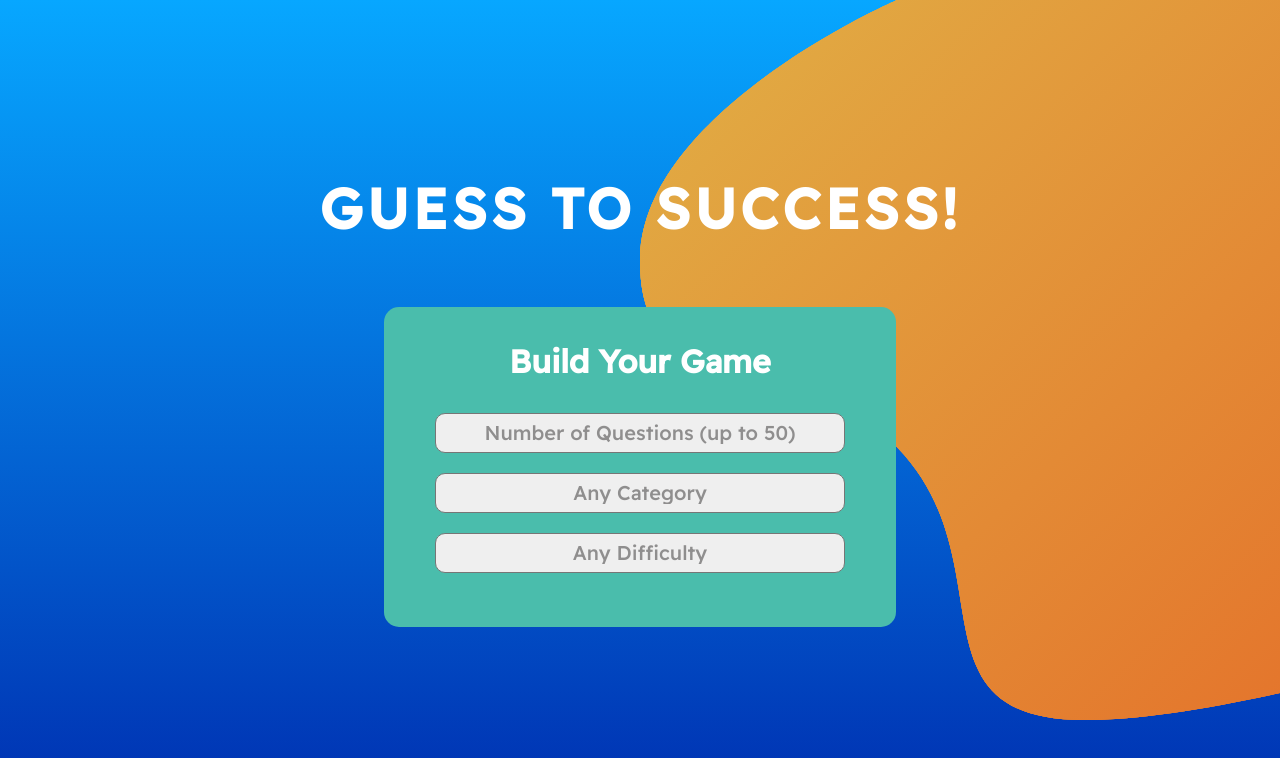
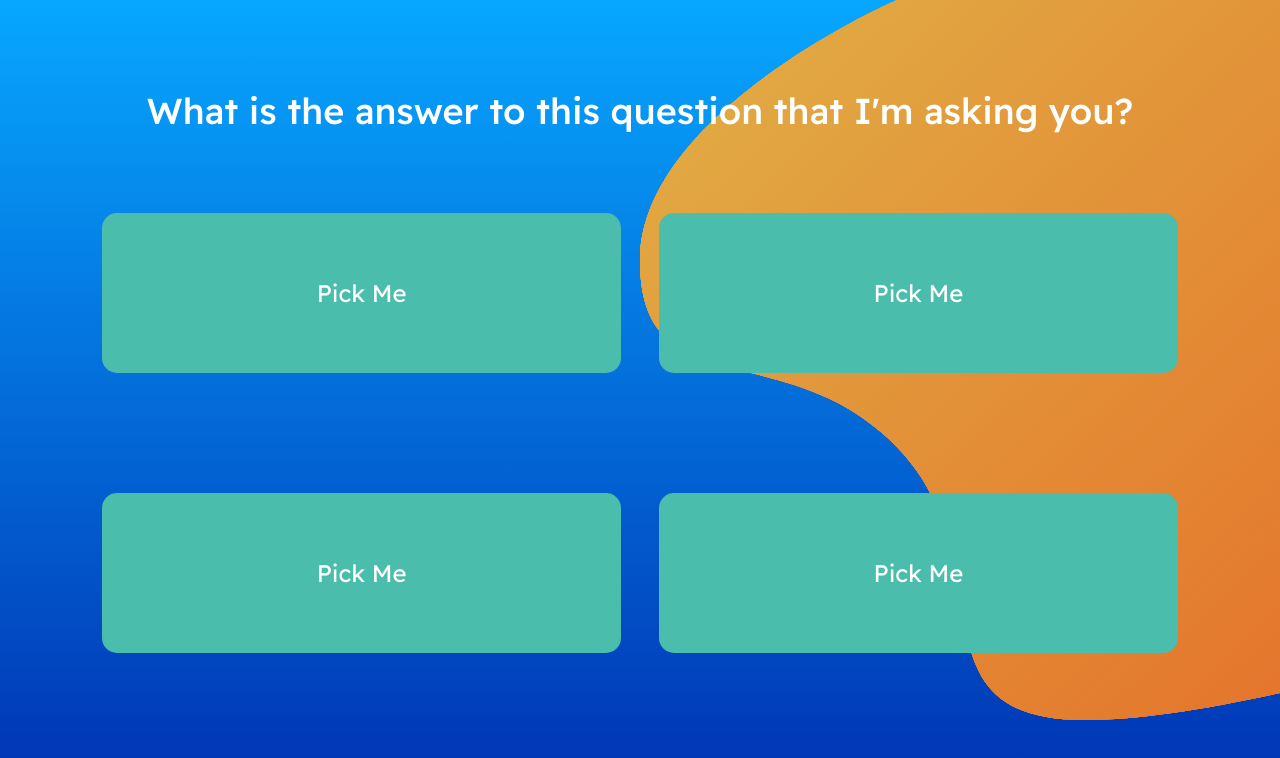
Before and after one commit to naser23/Quiz-App, a plain HTML site: page index.html in a window 1280 px wide. Drawn offline with Linux system fonts and the light colour scheme; no server answers.

Commit message:
building the components that will be used for the question and the answer choices. getting those components to look good on all devices.

```diff
--- a/main.js
+++ b/main.js
@@ -5,6 +5,7 @@ const selectCategory = document.querySelector("#category");
 const selectDifficulty = document.querySelector("#difficulty");
 const selectType = document.querySelector("#type");
 const startGame = document.querySelector(".start-game");
+const container = document.querySelector("#container");
 const options = selectNum.options;
 
 // display the start game button if the number of questions dropbox is updated.
@@ -54,6 +55,10 @@ displayDifficulty();
 
 // starting the game depending on player input
 startGame.addEventListener("click", () => {
+  searchSpecificCriteria();
+});
+
+function searchSpecificCriteria() {
   // if the player chooses a category and a difficulty
   if (selectCategory.value !== "" && selectDifficulty.value !== "") {
     cateAndDiffQuestionCount();
@@ -64,7 +69,7 @@ startGame.addEventListener("click", () => {
 
     // if the player only chooses the question amount and/or difficulty
   } else generateUrl(selectNum.value);
-});
+}
 
 // gerating url based on user game settings
 function cateAndDiffQuestionCount() {
@@ -156,10 +161,10 @@ function Question(question) {
     this.question = question.question;
     this.type = question.type;
   }
-  console.log(this);
+  console.log(this.question);
 }
 
-// components for Quiz App
+// components for Quiz App //
 function createOption(type, value, text, parentEl) {
   let option = document.createElement("option");
   option.setAttribute("name", "dropdown");
@@ -168,3 +173,42 @@ function createOption(type, value, text, parentEl) {
   option.textContent = text;
   parentEl.appendChild(option);
 }
+
+// components for actual quiz game
+function createQuestionHeader() {
+  let header = document.createElement("h2");
+  header.classList.add("question-header");
+  header.textContent =
+    "What is the answer to this question that I'm asking you?";
+  container.appendChild(header);
+  console.log(header);
+  return header;
+}
+createQuestionHeader();
+
+function answerChoicesSection() {
+  let section = document.createElement("section");
+  section.classList.add("answer-choice-section");
+
+  let answer1 = createAnswerChoice();
+  let answer2 = createAnswerChoice();
+  let answer3 = createAnswerChoice();
+  let answer4 = createAnswerChoice();
+
+  section.appendChild(answer1);
+  section.appendChild(answer2);
+  section.appendChild(answer3);
+  section.appendChild(answer4);
+
+  container.appendChild(section);
+  console.log(section);
+  return section;
+}
+answerChoicesSection();
+
+function createAnswerChoice() {
+  let answerChoice = document.createElement("p");
+  answerChoice.classList.add("answer-choice");
+  answerChoice.textContent = "Pick Me";
+  return answerChoice;
+}
--- a/scss/_components.scss
+++ b/scss/_components.scss
@@ -1,4 +1,5 @@
 $background-gradient: linear-gradient(#07a7ff, #0031b2);
+$correct-answer: #20c720;
 $blob: url(/Quiz-App/images/blob.svg);
 
 @mixin background($img) {
--- a/scss/_queries.scss
+++ b/scss/_queries.scss
@@ -23,6 +23,14 @@
 
       &-header {
         margin-bottom: 1rem;
+      }
+    }
+    .answer-choice-section {
+      flex-direction: row;
+      flex-wrap: wrap;
+
+      .answer-choice {
+        width: 45%;
       }
     }
   }
@@ -54,6 +62,17 @@
         font-size: 1.25rem;
       }
     }
+    .question-header {
+      margin: 0 10%;
+      font-size: 2rem;
+    }
+
+    .answer-choice-section {
+      .answer-choice {
+        height: 8rem;
+        font-size: 1.5rem;
+      }
+    }
   }
 }
 
@@ -78,6 +97,14 @@
 
       select[name="dropdown"] {
         height: 2.5rem;
+      }
+    }
+    .question-header {
+      font-size: 2.25rem;
+    }
+    .answer-choice-section {
+      .answer-choice {
+        height: 10rem;
       }
     }
   }
--- a/scss/main.scss
+++ b/scss/main.scss
@@ -33,10 +33,12 @@ body {
     z-index: -1;
   }
 
+  // Build Your Game Section //
   .quiz-header {
     color: white;
     font-size: 1.75rem;
     margin-bottom: 2rem;
+    display: none;
   }
 
   .build-your-game {
@@ -48,6 +50,7 @@ body {
     flex-direction: column;
     align-items: center;
     justify-content: center;
+    display: none;
 
     &-header {
       color: white;
@@ -85,6 +88,52 @@ body {
     border-radius: 20px;
     background-color: #4abdac;
   }
+
+  // Quiz game styling //
+  .question-header {
+    color: white;
+    text-align: center;
+    font-size: 1.75rem;
+    @include fontWeight(500);
+  }
+
+  .answer-choice-section {
+    width: 90%;
+    height: 70%;
+    display: flex;
+    flex-direction: column;
+    align-items: center;
+    justify-content: space-evenly;
+    margin-top: 20px;
+
+    .answer-choice {
+      width: 90%;
+      height: 5rem;
+      display: flex;
+      justify-content: center;
+      align-items: center;
+      background-color: #4abdac;
+      color: white;
+      border-radius: 15px;
+      transition: background-color 0.3s ease;
+    }
+    .answer-choice:hover {
+      background-color: #303030;
+    }
+  }
+}
+
+// just thinking of ideas for animations
+@keyframes slidein {
+  from {
+    margin-left: 100%;
+    width: 300%;
+  }
+
+  to {
+    margin-left: 0;
+    width: 100%;
+  }
 }
 
 @import "./queries";
```
Also changed, not shown: css/main.css, 1 other file.
